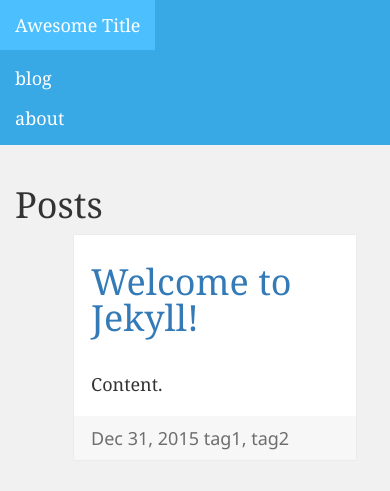
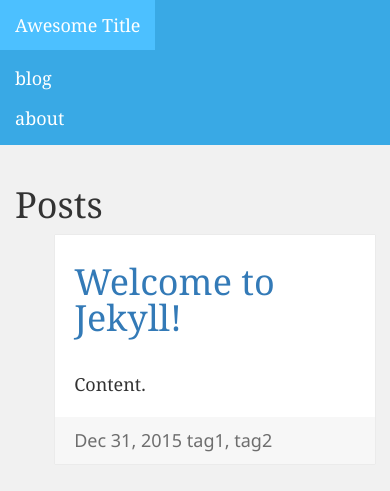
Before and after one commit to neilsustc/neilsustc.github.io, a Jekyll site: the page built from index.html, in a window 390 px wide. Shown: the top 491 px of the page. Built offline with Jekyll 4.4.1, drawn with Linux system fonts in a browser that asks for light colours.

Commit message:
responsive .post

```diff
--- a/_config.yml
+++ b/_config.yml
@@ -17,7 +17,7 @@
 # Build settings
 markdown: kramdown
 
-highlighter: rouge
+# highlighter: rouge # is currently unsupported on GitHub Pages
 
 defaults:
   -
--- a/css/common.css
+++ b/css/common.css
@@ -14,7 +14,7 @@
 .post {
 	box-shadow: 0 0 1px rgba(0, 0, 0, 0.15);
 	background-color: #fff;
-	margin: 0 6%;
+	margin: 0;
 	padding-top: 3%;
 	position: relative;
 }
@@ -42,3 +42,10 @@
 	line-height: 1.5;
 	padding: 3% 6%;
 }
+
+@media only screen and (min-width: 768px) {
+	.post {
+		margin: 0 6%;
+		padding-top: 3%;
+	}
+}
```
